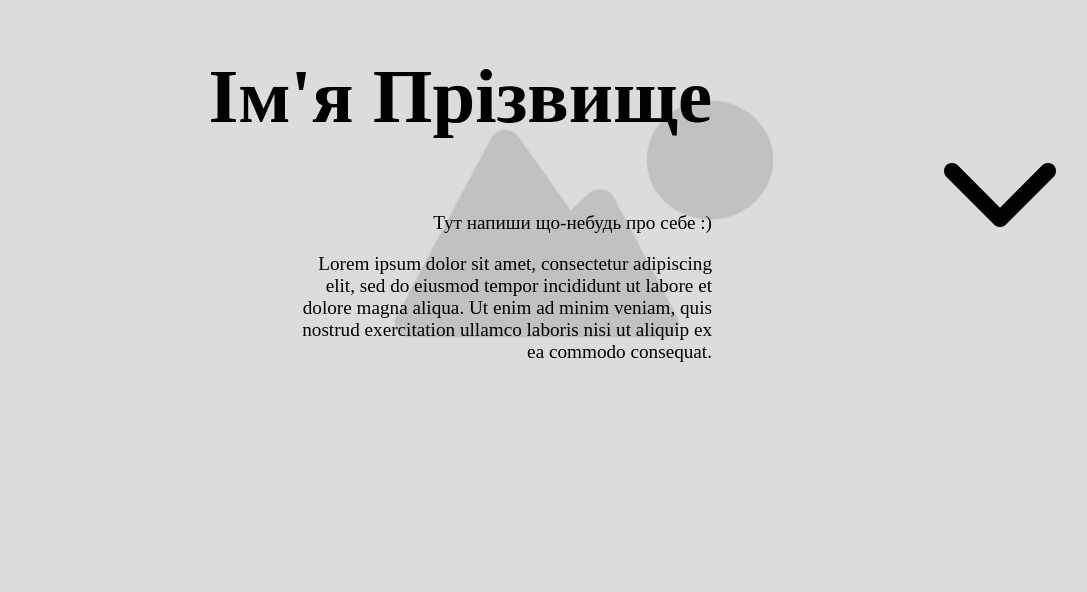
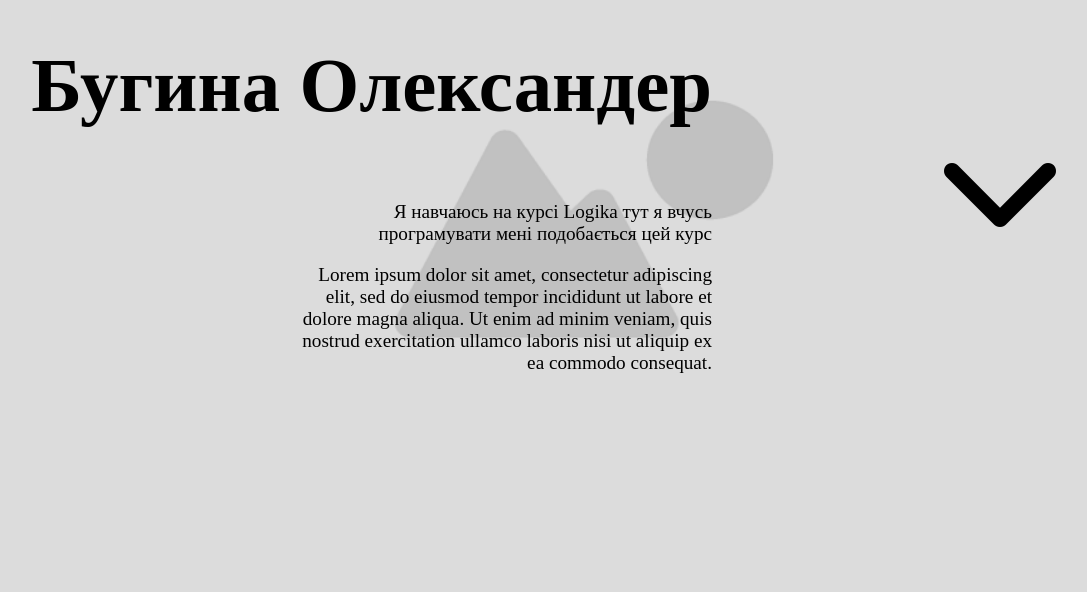
Before and after one commit to Bomsh555/logika, a plain HTML site: page index.html in a window 1280 px wide. Shown: the part 208-800 px from the top of the page, without its empty margins (56-1143 px from the left). Drawn offline with Linux system fonts and the light colour scheme.

Commit message:
Update index.html

```diff
--- a/index.html
+++ b/index.html
@@ -9,9 +9,9 @@
 <body>
     <header>
         <div class="header_left">
-            <h1>Ім'я Прізвище</h1>
+            <h1>Бугина Олександер</h1>
             <div class="bio">
-                <p>Тут напиши що-небудь про себе :)</p>
+                <p>Я навчаюсь на курсі Logika тут я вчусь програмувати мені подобається цей курс</p>
                 <p>Lorem ipsum dolor sit amet, consectetur adipiscing elit, sed do eiusmod tempor incididunt ut labore et dolore magna aliqua. Ut enim ad minim veniam, quis nostrud exercitation ullamco laboris nisi ut aliquip ex ea commodo consequat.</p>
             </div>
         </div>
```
